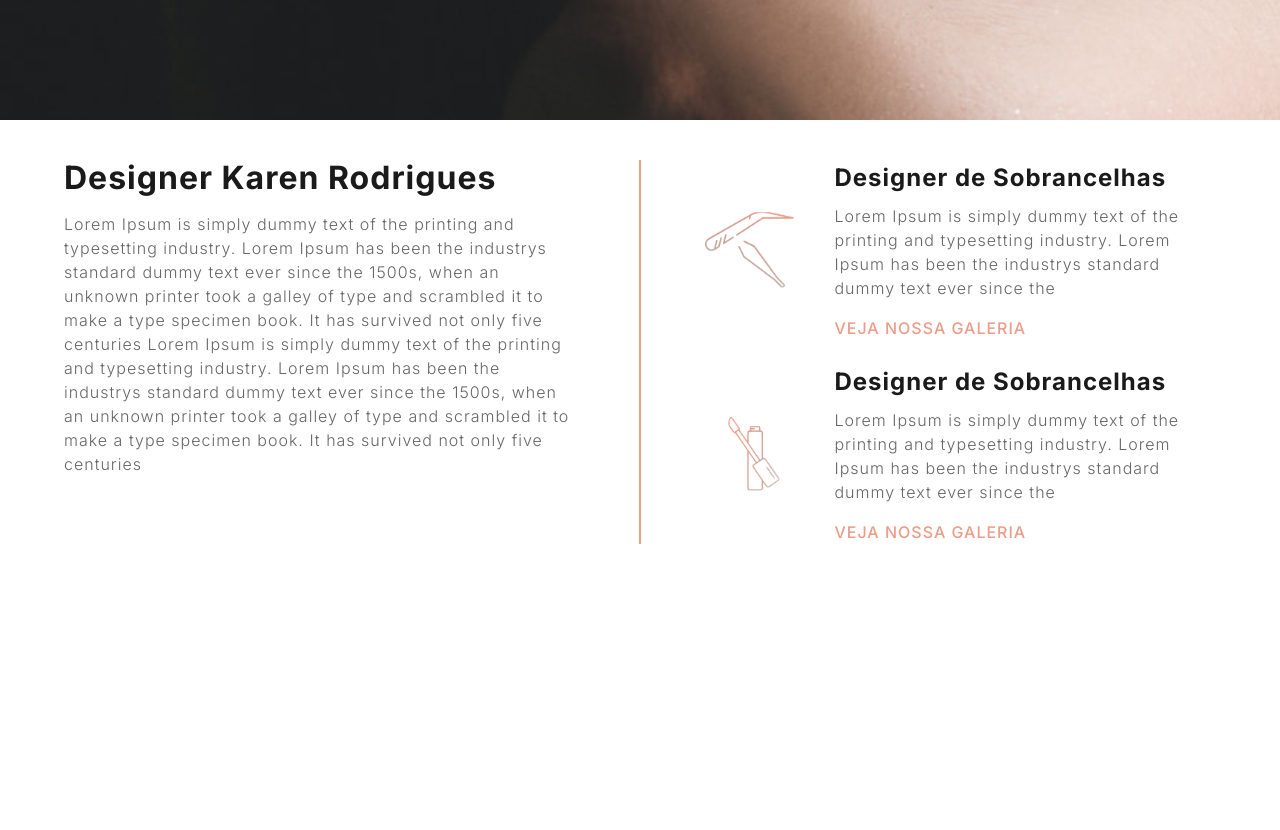
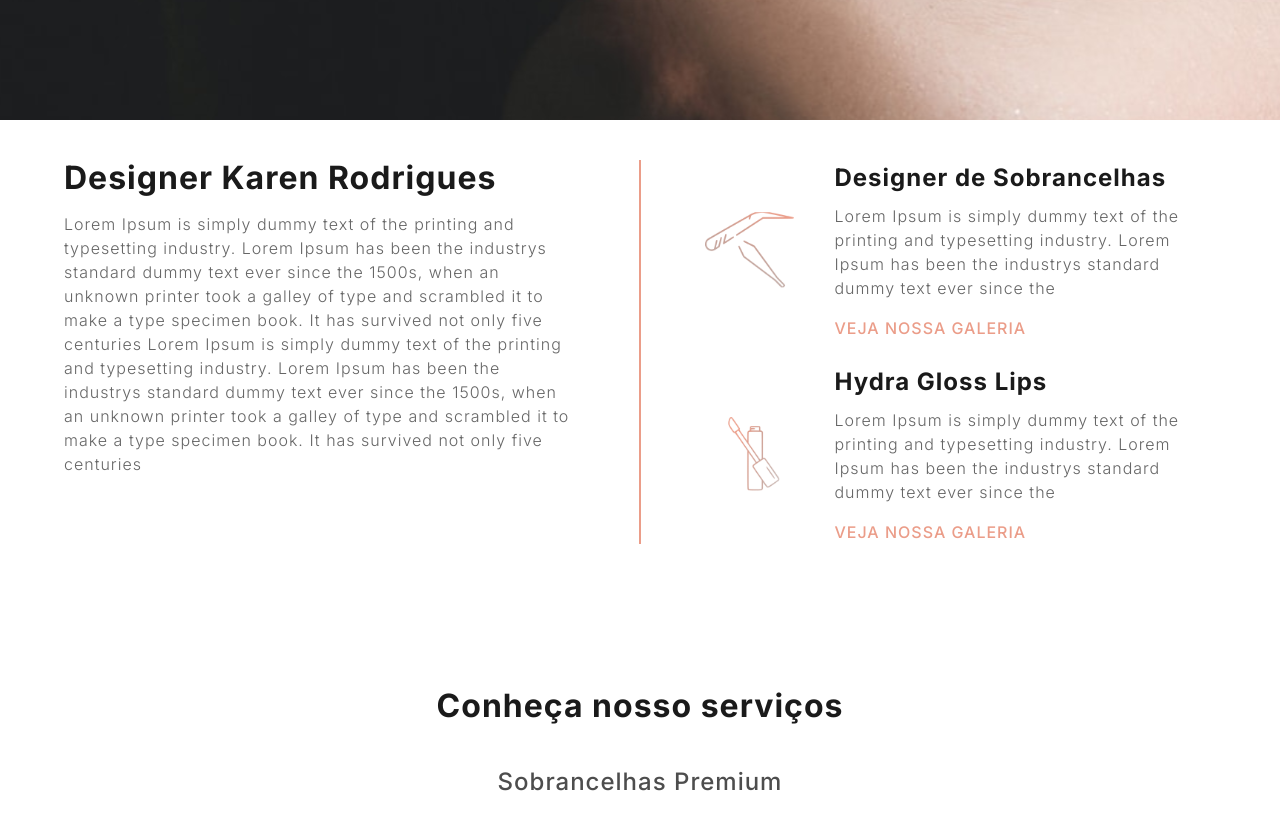
Before and after one commit to Du-devBR/lp-karenrodrigues, a Next.js app: page / in a window 1280 px wide. Shown: the part 680-1510 px from the top of the page. Before the commit the page ends 1264 px from the top, so only its background shows below. Built offline with nearby package versions, Linux system fonts and the light colour scheme.

Commit message:
feat: criado sessao servicos

```diff
--- a/src/app/page.tsx
+++ b/src/app/page.tsx
@@ -5,8 +5,9 @@ import Image from "next/legacy/image";
 
 export default function Home() {
   return (
-    <section id="sobre">
-      <main className=" px-16 py-10 flex justify-between gap-16 max-lg:flex-col max-md:px-4">
+    <>
+      <main id="sobre">
+        <section className=" px-16 py-10 mb-16 flex justify-between gap-16 max-lg:flex-col max-md:px-4 max-md:mb-0">
           <div className="flex flex-col gap-4 w-full">
             <h1 className=" text-32 text-gray-1000 font-bold max-md:text-20">
               Designer Karen Rodrigues
@@ -14,13 +15,13 @@ export default function Home() {
             <p className=" text-16 font-light text-gray-700 max-md:text-14">
               Lorem Ipsum is simply dummy text of the printing and typesetting
               industry. Lorem Ipsum has been the industrys standard dummy text
-            ever since the 1500s, when an unknown printer took a galley of type
-            and scrambled it to make a type specimen book. It has survived not
-            only five centuries Lorem Ipsum is simply dummy text of the printing
-            and typesetting industry. Lorem Ipsum has been the industrys
-            standard dummy text ever since the 1500s, when an unknown printer
-            took a galley of type and scrambled it to make a type specimen book.
-            It has survived not only five centuries
+              ever since the 1500s, when an unknown printer took a galley of
+              type and scrambled it to make a type specimen book. It has
+              survived not only five centuries Lorem Ipsum is simply dummy text
+              of the printing and typesetting industry. Lorem Ipsum has been the
+              industrys standard dummy text ever since the 1500s, when an
+              unknown printer took a galley of type and scrambled it to make a
+              type specimen book. It has survived not only five centuries
             </p>
           </div>
           <div className=" w-1 min-h-full bg-brand-1000 max-lg:hidden"></div>
@@ -35,9 +36,9 @@ export default function Home() {
                   Designer de Sobrancelhas
                 </h2>
                 <p className=" text-16 text-gray-700 font-light mt-2 mb-4 max-md:text-14">
-                Lorem Ipsum is simply dummy text of the printing and typesetting
-                industry. Lorem Ipsum has been the industrys standard dummy text
-                ever since the
+                  Lorem Ipsum is simply dummy text of the printing and
+                  typesetting industry. Lorem Ipsum has been the industrys
+                  standard dummy text ever since the
                 </p>
                 <span className=" uppercase text-16 font-medium text-brand-1000">
                   Veja nossa galeria
@@ -51,12 +52,12 @@ export default function Home() {
               />
               <div className="w-full">
                 <h2 className=" text-24 text-gray-1000 font-bold max-md:text-18">
-                Designer de Sobrancelhas
+                  Hydra Gloss Lips
                 </h2>
                 <p className=" text-16 text-gray-700 font-light mt-2 mb-4 max-md:text-14">
-                Lorem Ipsum is simply dummy text of the printing and typesetting
-                industry. Lorem Ipsum has been the industrys standard dummy text
-                ever since the
+                  Lorem Ipsum is simply dummy text of the printing and
+                  typesetting industry. Lorem Ipsum has been the industrys
+                  standard dummy text ever since the
                 </p>
                 <span className=" uppercase text-16 font-medium text-brand-1000">
                   Veja nossa galeria
@@ -64,7 +65,20 @@ export default function Home() {
               </div>
             </div>
           </div>
+        </section>
       </main>
+      <main id="servicos">
+        <section className="px-16 py-10 flex flex-col gap-10 items-center max-md:px-4 max-md:gap-4">
+          <h1 className="text-32 text-gray-1000 font-bold max-md:text-20">
+            Conheça nosso serviços
+          </h1>
+          <div className="flex flex-col gap-8 items-center">
+            <h2 className=" text-24 text-gray-800 font-medium max-md:text-18">
+              Sobrancelhas Premium
+            </h2>
+          </div>
         </section>
+      </main>
+    </>
   );
 }
```
Lines whose indentation alone changed are shown as unchanged.
